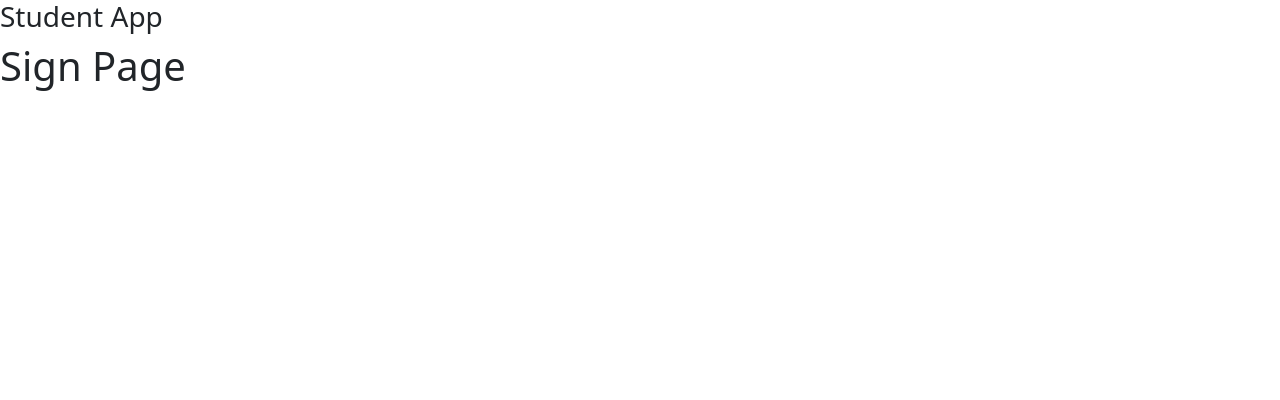
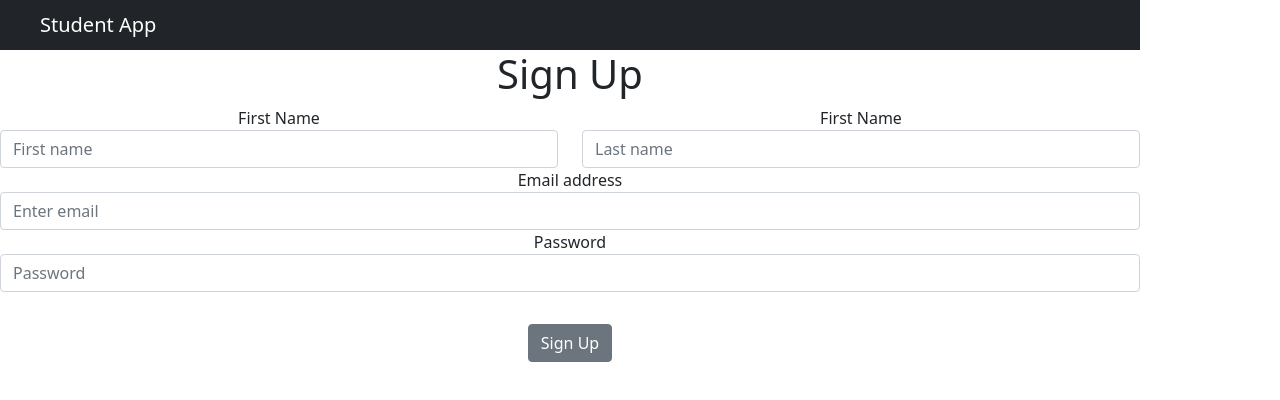
Before and after one commit to kshitijgaur02/HTF-student-app, a React (Create React App) app in the folder student-app/: page /signup in a window 1280 px wide. Shown: the top 400 px of the page. Built offline with nearby package versions, Linux system fonts and the light colour scheme.

Commit message:
login and signup done

```diff
--- a/student-app/src/App.css
+++ b/student-app/src/App.css
@@ -1,3 +1,9 @@
 .App {
   text-align: center;
 }
+
+.container{
+  margin: 0;
+  padding: 0;
+  width: 100%;
+}
--- a/student-app/src/App.js
+++ b/student-app/src/App.js
@@ -9,11 +9,12 @@ import HomePage from './component/HomePage';
 import FinanceTracker from './component/FinanceTracker';
 import TaskTracker from './component/TaskTracker';
 import Schedule from './component/Schedule';
+import Welcome from './component/Welcome';
 
 function App() {
   return (
     <Router>
-      <div>
+      <div className='container'>
         <Nav />
         <Switch>
           <Route path="/" exact component={LandingPage}/>
@@ -23,6 +24,7 @@ function App() {
           <Route path="/FinanceTracker" component={FinanceTracker}/>
           <Route path="/TaskTracker" component={TaskTracker}/>
           <Route path="/Schedule" component={Schedule}/>
+          <Route path="/welcome" component={Welcome}/>
         </Switch>
 
       </div>
--- /dev/null
+++ b/student-app/src/component/LandingPage.css
@@ -0,0 +1,20 @@
+.containerLanding{
+    padding-top: 2em;
+    margin:0 auto;
+    display: block;
+}
+
+.rowbtn{
+    display: block;
+    padding-bottom: 10px;
+}
+
+.loginbtn{
+    display: block;
+    margin: auto;
+}
+
+.signupbtn{
+    display: block;
+    margin: auto;
+}
--- a/student-app/src/component/LandingPage.js
+++ b/student-app/src/component/LandingPage.js
@@ -1,17 +1,25 @@
 import React from 'react';
 import 'bootstrap/dist/css/bootstrap.min.css'
+import './LandingPage.css';
 import { Link } from 'react-router-dom';
 
 
 function LandingPage() {
   return (
-    <div>
+    <div className="container-fluid containerLanding">
+      <div className='row rowbtn'>
         <Link to='/login'>
-            <button className='btn btn-primary'>Login</button>
+            <button className='btn btn-primary loginbtn'>Login</button>
         </Link>
+      </div>
+      <div className='row rowbtn'>
         <Link to='/signup'>
-            <button className='btn btn-primary'>Sign Up</button>
+            <button className='btn btn-primary signupbtn'>Sign Up</button>
         </Link>
+      </div>
+
+
+
     </div>
 
 
--- /dev/null
+++ b/student-app/src/component/LoginPage.css
@@ -0,0 +1,4 @@
+.container .rowbtn{
+    text-align: center;
+    margin-top: 2em;
+}
--- a/student-app/src/component/LoginPage.js
+++ b/student-app/src/component/LoginPage.js
@@ -1,14 +1,28 @@
 import React from 'react';
-import App from '../App';
+import './LoginPage.css';
 import { Link } from 'react-router-dom';
 
 function LoginPage() {
   return (
-    <div>
+    <div className='container'>
         <h1>Login</h1>
-        <Link to='/home'>
-            <button className='btn btn-primary'>Login</button>
-        </Link>
+        <form>
+            <div class="form-group">
+                <label for="exampleInputEmail1">Email address</label>
+                <input type="email" class="form-control" id="exampleInputEmail1" aria-describedby="emailHelp" placeholder="Enter email"/>
+            </div>
+            <div class="form-group">
+                <label for="exampleInputPassword1">Password</label>
+                <input type="password" class="form-control" id="exampleInputPassword1" placeholder="Password"/>
+            </div>
+            <div className='row rowbtn'>
+                <Link to='/home'>
+                    <button type="submit" className='btn btn-secondary '>Login</button>
+                </Link>
+            </div>
+
+        </form>
+
     </div>
 
   )
--- /dev/null
+++ b/student-app/src/component/Nav.css
@@ -0,0 +1,3 @@
+.NavText {
+    padding-left: 2em;
+}
--- a/student-app/src/component/Nav.js
+++ b/student-app/src/component/Nav.js
@@ -1,12 +1,12 @@
 import React from 'react';
-import 'bootstrap/dist/css/bootstrap.min.css'
-
+import 'bootstrap/dist/css/bootstrap.min.css';
+import './Nav.css';
 
 
 function Nav() {
   return (
-    <nav>
-        <h3>Student App</h3>
+    <nav class="navbar navbar-expand-lg navbar-dark bg-dark ">
+      <span class="navbar-brand mb-0 h1 NavText">Student App</span>
     </nav>
   )
 }
--- /dev/null
+++ b/student-app/src/component/SignupPage.css
@@ -0,0 +1,4 @@
+.container {
+    text-align: center;
+    margin-top: 2em;
+}
--- a/student-app/src/component/SignupPage.js
+++ b/student-app/src/component/SignupPage.js
@@ -1,9 +1,38 @@
 import React from 'react';
-
+import './SignupPage.css';
+import { Link } from 'react-router-dom';
 
 function SignupPage() {
   return (
-    <h1>Sign Page</h1>
+    <div className='container'>
+        <h1>Sign Up</h1>
+        <form>
+          <div class="row">
+            <div class="col">
+              <label >First Name</label>
+              <input type="text" class="form-control" placeholder="First name"/>
+            </div>
+            <div class="col">
+              <label >First Name</label>
+             <input type="text" class="form-control" placeholder="Last name"/>
+            </div>
+          </div>
+          <div class="form-group">
+                <label for="exampleInputEmail1">Email address</label>
+                <input type="email" class="form-control" id="exampleInputEmail1" aria-describedby="emailHelp" placeholder="Enter email"/>
+            </div>
+            <div class="form-group">
+                <label for="exampleInputPassword1">Password</label>
+                <input type="password" class="form-control" id="exampleInputPassword1" placeholder="Password"/>
+            </div>
+            <div className='row rowbtn'>
+                <Link to='/welcome'>
+                    <button type="submit" className='btn btn-secondary '>Sign Up</button>
+                </Link>
+            </div>
+        </form>
+    </div>
+
   )
 }
 
--- /dev/null
+++ b/student-app/src/component/Welcome.js
@@ -0,0 +1,12 @@
+import React from 'react';
+import 'bootstrap/dist/css/bootstrap.min.css';
+
+
+
+function Welcome() {
+  return (
+    <h1>Welcome</h1>
+  )
+}
+
+export default Welcome;
```
